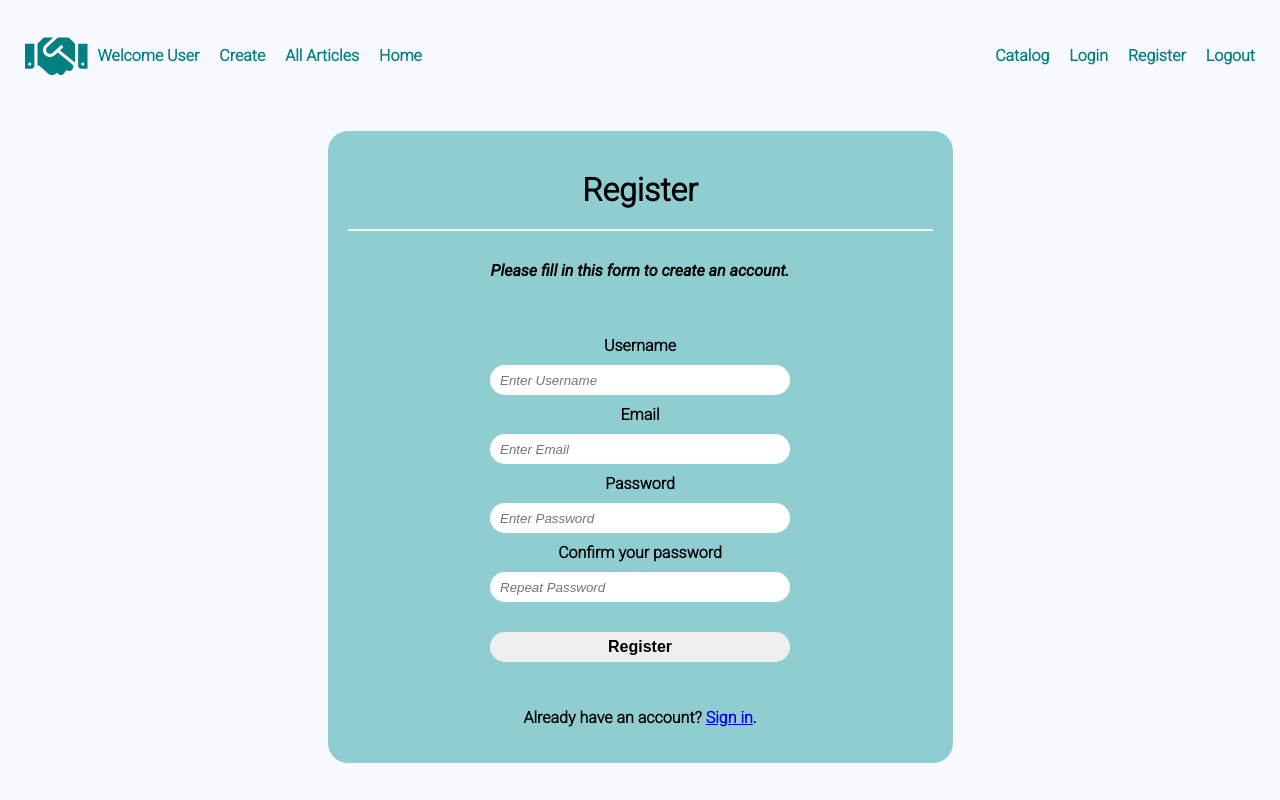
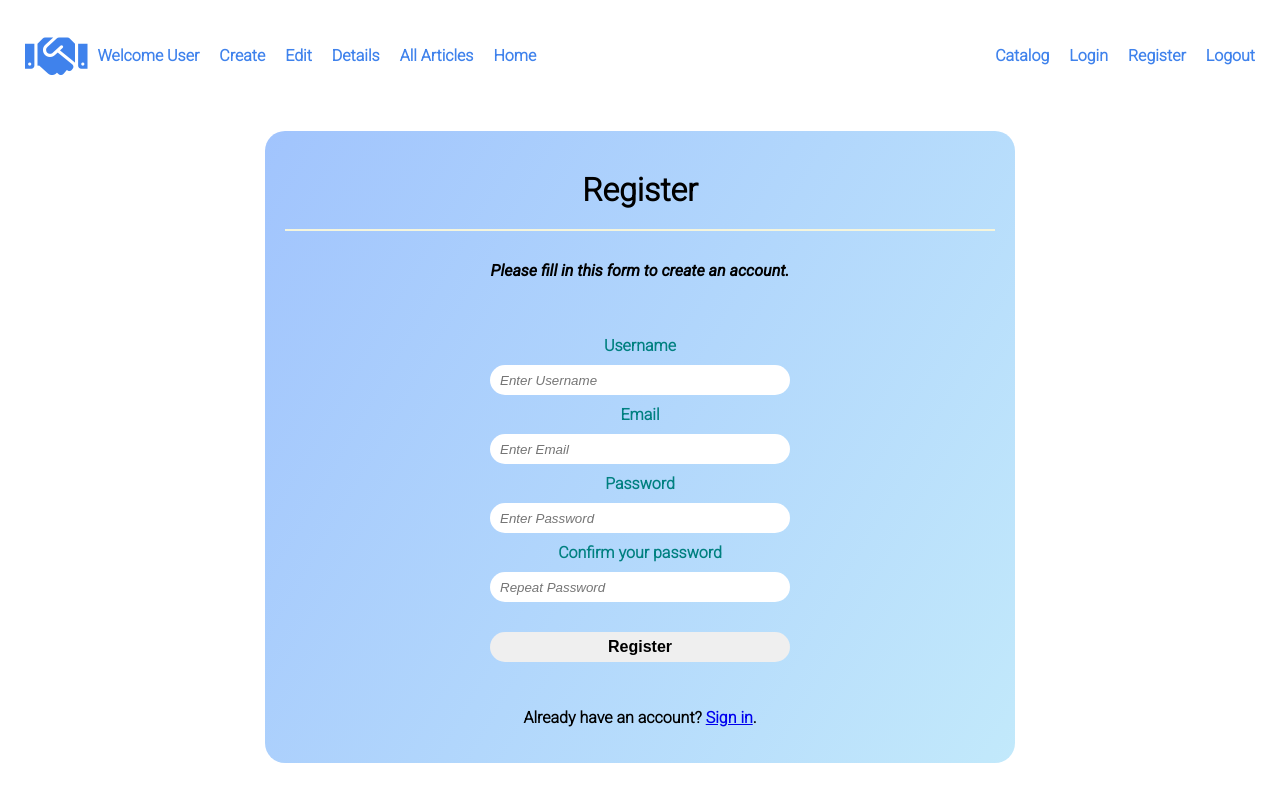
Before and after one commit to ValkovIvan90/React-Project---SoftUni, a React (Create React App) app in the folder client/: page /register in a window 1280 px wide. Both pictures are taken after a click on the link "Welcome User". Built offline with nearby package versions, Linux system fonts and the light colour scheme.

Commit message:
css return changes

```diff
--- a/client/src/App.css
+++ b/client/src/App.css
@@ -10,7 +10,7 @@
 body {
   font-family: "Roboto", sans-serif;
   margin: 10px 15px;
-  background-color: ghostwhite;
+  background-color: white;
 }
 
 /* Header */
--- a/client/src/components/Create/Create.css
+++ b/client/src/components/Create/Create.css
@@ -1,5 +1,6 @@
 .create-article {
-  margin: 100px;
+  max-width: 60%;
+  margin: 30px auto;
   background-image: linear-gradient(120deg, #a1c4fd 0%, #c2e9fb 100%);
   border-radius: 20px;
   padding: 20px;
--- a/client/src/components/Edit/Edit.css
+++ b/client/src/components/Edit/Edit.css
@@ -1,5 +1,6 @@
 .edit-article {
-  margin: 100px;
+  max-width: 60%;
+  margin: 30px auto;
   background-image: linear-gradient(120deg, #a1c4fd 0%, #c2e9fb 100%);
   border-radius: 20px;
   padding: 20px;
--- a/client/src/components/Header/Header.css
+++ b/client/src/components/Header/Header.css
@@ -15,12 +15,12 @@ header {
   }
   li a {
     text-decoration: none;
-    color: teal;
+    color: #3f82ec;
   }
   .logo i {
     font-size: 50px;
     margin-left: 10px;
-    color: teal;
+    color: #3f82ec;
   }
   .logo {
     display: flex;
--- a/client/src/components/Header/Header.js
+++ b/client/src/components/Header/Header.js
@@ -19,6 +19,8 @@ export default function Header(
                 <i className="fas fa-handshake"></i>
                 <li><a href="#">Welcome User</a></li>
                 <li><a href="/create">Create</a></li>
+                <li><a href="/edit">Edit</a></li>
+                <li><a href="/details">Details</a></li>
                 <li><a href="/allArticles">All Articles</a></li>
                 <li><a href="/home">Home</a></li>
             </article>
--- a/client/src/components/auth/login/Login.css
+++ b/client/src/components/auth/login/Login.css
@@ -1,7 +1,7 @@
 .login-box {
-  width: 50%;
-  margin: 50px auto;
-  background-color: #8fcdd1;
+  max-width: 60%;
+  margin: 30px auto;
+  background-image: linear-gradient(120deg, #a1c4fd 0%, #c2e9fb 100%);
   border-radius: 20px;
   padding: 20px;
 }
@@ -28,7 +28,7 @@
 }
 .login-form label {
   padding: 10px 10px;
-  color: black;
+  color: teal;
   font-weight: bold;
 }
 .login-form input {
--- a/client/src/components/auth/register/Register.css
+++ b/client/src/components/auth/register/Register.css
@@ -1,7 +1,7 @@
 .register-box {
-  width: 50%;
+  max-width: 60%;
   margin: 30px auto;
-  background-color: #8fcdd1;
+  background-image: linear-gradient(120deg, #a1c4fd 0%, #c2e9fb 100%);
   border-radius: 20px;
   padding: 20px;
   font-weight: bold;
@@ -31,8 +31,7 @@
 }
 .register-form label {
   padding: 10px 10px;
-  color: black;
-  font-weight: bold;
+  color: teal;
 }
 .register-form input {
   width: 300px;
--- a/client/src/components/catalog/Catalog.css
+++ b/client/src/components/catalog/Catalog.css
@@ -1,4 +1,3 @@
-
 .catalog {
   display: flex;
   flex-wrap: wrap;
@@ -15,7 +14,7 @@
   text-align: center;
   border-radius: 10px;
   margin: 10px;
-    background-color: #8fcdd1;
+  background-image: linear-gradient(120deg, #a1c4fd 0%, #c2e9fb 100%);
   padding: 10px 10px;
   color: #f26c3f;
 }
@@ -39,9 +38,9 @@
 .details-btn {
   width: 100%;
   text-decoration: none;
-    color: rgb(78, 48, 99);
+  color: teal;
   font-weight: bold;
 }
-.details-btn:hover{
+.details-btn:hover {
   font-size: larger;
 }
--- a/client/src/components/home/HomePage.css
+++ b/client/src/components/home/HomePage.css
@@ -11,7 +11,7 @@
 }
 .home-message {
   width: 50%;
-  color: teal;
+  color: #7fabf1;
   font-size: 3em;
   position: relative;
 }
```
Lines whose indentation alone changed are shown as unchanged.
